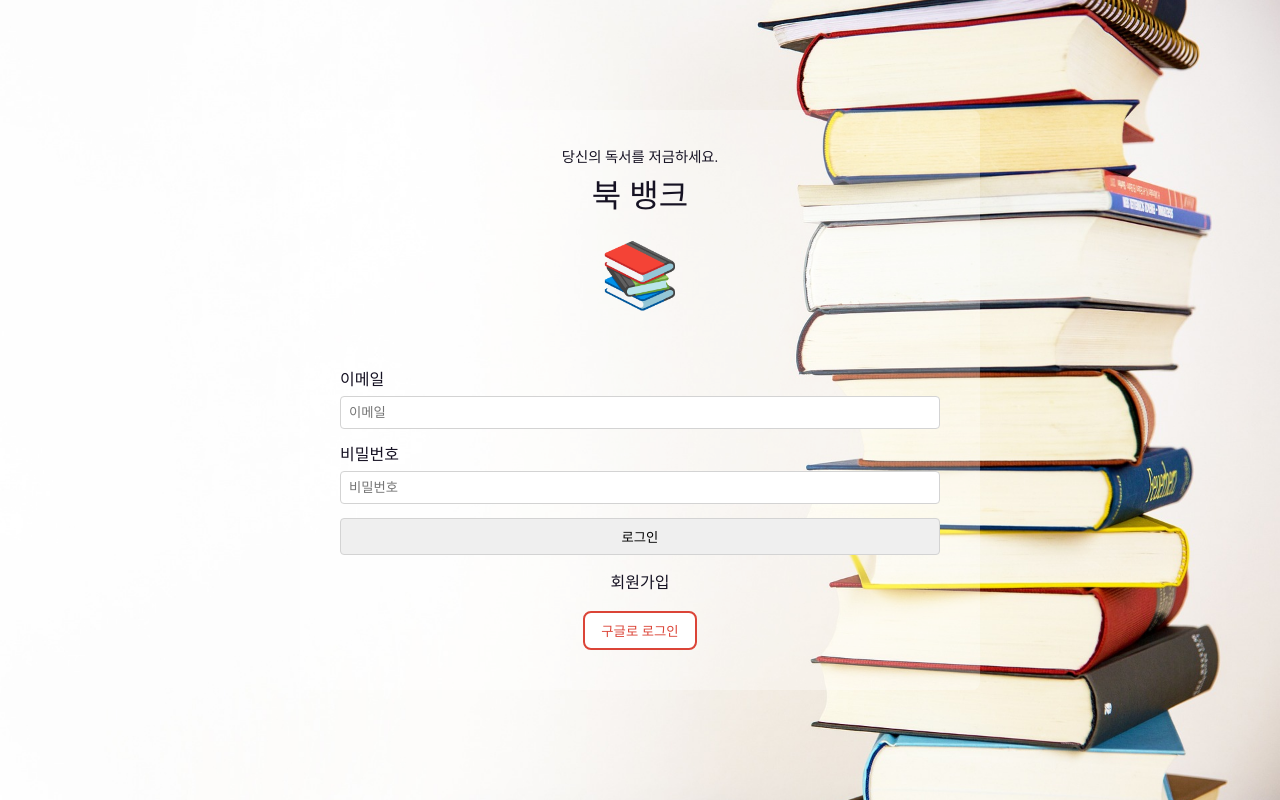
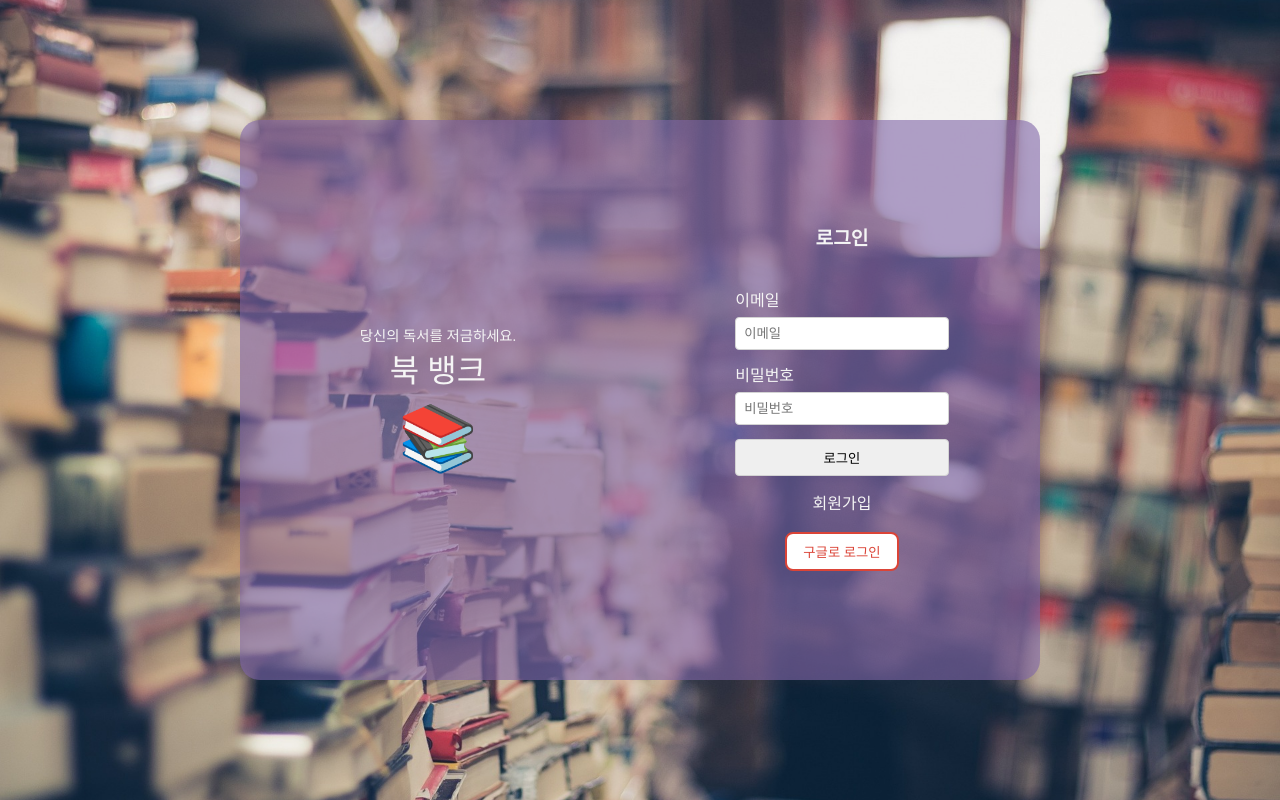
Before and after one commit to no-pla/book-bank, a Next.js app: page /login in a window 1280 px wide. Built offline with nearby package versions, Linux system fonts and the light colour scheme; no server answers.

Commit message:
💄 로그인/회원가입 페이지 스타일 변경 #17 @no-pla

```diff
--- a/src/components/Auth/LogInForm.tsx
+++ b/src/components/Auth/LogInForm.tsx
@@ -87,11 +87,7 @@ const LoginForm = () => {
         />
       )}
       <FormContainer>
-        <TitleContainer>
-          <Description>당신의 독서를 저금하세요.</Description>
-          <Title>북 뱅크</Title>
-          <Icon>📚</Icon>
-        </TitleContainer>
+        <h1>로그인</h1>
         <FormProvider {...methods}>
           <Form onSubmit={methods.handleSubmit((data) => onLogIn(data))}>
             <AuthInput
@@ -140,7 +136,7 @@ const LoginForm = () => {
 export default LoginForm;
 
 export const ToggleLink = styled(Link)`
-  color: var(--text-color);
+  color: whitesmoke;
   text-decoration: none;
   margin: 20px 0;
 `;
@@ -151,23 +147,24 @@ export const Container = styled.div`
   align-items: center;
   flex-direction: column;
   gap: 62px;
-  width: 100%;
+  /* width: 100%; */
   color: var(--text-color);
-  height: 100vh;
-`;
-
-export const Icon = styled.div`
-  font-size: 4rem;
+  /* height: 100vh; */
 `;
 
 export const FormContainer = styled.div`
+  color: whitesmoke;
   display: flex;
   flex-direction: column;
   align-items: center;
   width: min(60%, 600px);
-  background-color: rgba(255, 255, 255, 0.3);
   padding: 40px;
   border-radius: 8px;
+  > h1 {
+    margin-bottom: 40px;
+    font-size: 1.2rem;
+    font-weight: 800;
+  }
   > div:last-of-type > button {
     color: #db4437;
     border: 2px solid #db4437;
@@ -198,13 +195,3 @@ export const TitleContainer = styled.div`
   gap: 12px;
   margin-bottom: 60px;
 `;
-
-export const Description = styled.p`
-  font-size: 0.9rem;
-  margin-bottom: 4px;
-`;
-
-export const Title = styled.h1`
-  font-size: 2rem;
-  margin-bottom: 20px;
-`;
--- a/src/components/Auth/SignUpForm.tsx
+++ b/src/components/Auth/SignUpForm.tsx
@@ -86,11 +86,7 @@ const SignUpForm = () => {
         />
       )}
       <FormContainer>
-        <TitleContainer>
-          <Description>당신의 독서를 저금하세요.</Description>
-          <Title>북 뱅크</Title>
-          <Icon>📚</Icon>
-        </TitleContainer>
+        <h1>회원가입</h1>
         <FormProvider {...methods}>
           <Form onSubmit={methods.handleSubmit((data) => onSubmit(data))}>
             <AuthInput
--- a/src/components/Layout/LandingLayout.tsx
+++ b/src/components/Layout/LandingLayout.tsx
@@ -4,17 +4,62 @@ import LandingImage from "../../../public/landing-image.jpg";
 
 const FormLayout = ({ children }: any) => {
   return (
-    <LayoutContainer LandingImage={LandingImage}>{children}</LayoutContainer>
+    <LayoutContainer LandingImage={LandingImage}>
+      <BannerContainer>
+        <Banner>
+          <Description>당신의 독서를 저금하세요.</Description>
+          <Title>북 뱅크</Title>
+          <Icon>📚</Icon>
+        </Banner>
+        <div>{children}</div>
+      </BannerContainer>
+    </LayoutContainer>
   );
 };
 
 export default FormLayout;
 
+export const Icon = styled.div`
+  font-size: 4rem;
+`;
+
+export const Description = styled.p`
+  font-size: 0.9rem;
+  margin-bottom: 12px;
+`;
+
+export const Title = styled.h1`
+  font-size: 2rem;
+  margin-bottom: 20px;
+`;
+
+const Banner = styled.div`
+  text-align: center;
+`;
+
+const BannerContainer = styled.div`
+  width: min(80%, 800px);
+  background: #8067a999;
+  border-radius: 20px;
+  height: min(70%, 700px);
+  display: flex;
+  align-items: center;
+  gap: 8px;
+  > div {
+    flex: 1;
+    padding: 20px;
+  }
+`;
+
 const LayoutContainer = styled.div<{ LandingImage: any }>`
-  display: flex;
   background-repeat: no-repeat;
   background-image: url(${(props) => props.LandingImage.src});
   background-position: center;
   background-size: cover;
-  width: 100%;
+  height: 100vh;
+  width: 100vw;
+  display: flex;
+  justify-content: center;
+  align-items: center;
+  color: whitesmoke;
 `;
--- a/src/pages/banking/index.tsx
+++ b/src/pages/banking/index.tsx
@@ -79,7 +79,7 @@ const Index = ({ currentUser }: any) => {
                 return cur + acc.price;
               }, 0)
               .toLocaleString("ko-KR") || 0}
-            &nbsp;원 ({userInfo?.length || 0}&nbsp;권)
+            원&nbsp;({userInfo?.length || 0}권)
           </BankBookInfo>
           <BankBookInfoButtonContainer>
             <button>공유</button>
@@ -96,7 +96,6 @@ const Index = ({ currentUser }: any) => {
 };
 
 // 통장 정보란
-
 const BankBookData = styled.div`
   background-color: #bfb0d1;
   border-radius: 12px;
--- a/src/pages/index.tsx
+++ b/src/pages/index.tsx
@@ -90,7 +90,6 @@ const Container = styled.div`
   display: flex;
   flex-direction: column;
   gap: 100px;
-
   @media (max-width: 600px) {
     gap: 60px;
   }
@@ -118,6 +117,7 @@ const UserInfo = styled.section`
   > img {
     border-radius: 50%;
     margin: 20px 0;
+    object-fit: cover;
   }
   a {
     font-size: 0.9rem;
@@ -190,9 +190,7 @@ const RankingTitle = styled.div`
 `;
 
 const RankingList = styled.ul`
-  background-color: #faf9fb;
   margin-top: 4px;
-  height: 84%;
   border-radius: 12px;
   padding: 12px;
   box-sizing: border-box;
```
Also changed, not shown: src/components/Auth/UpdateProfileForm.tsx (+6 -2 lines), public/landing-image.jpg.
